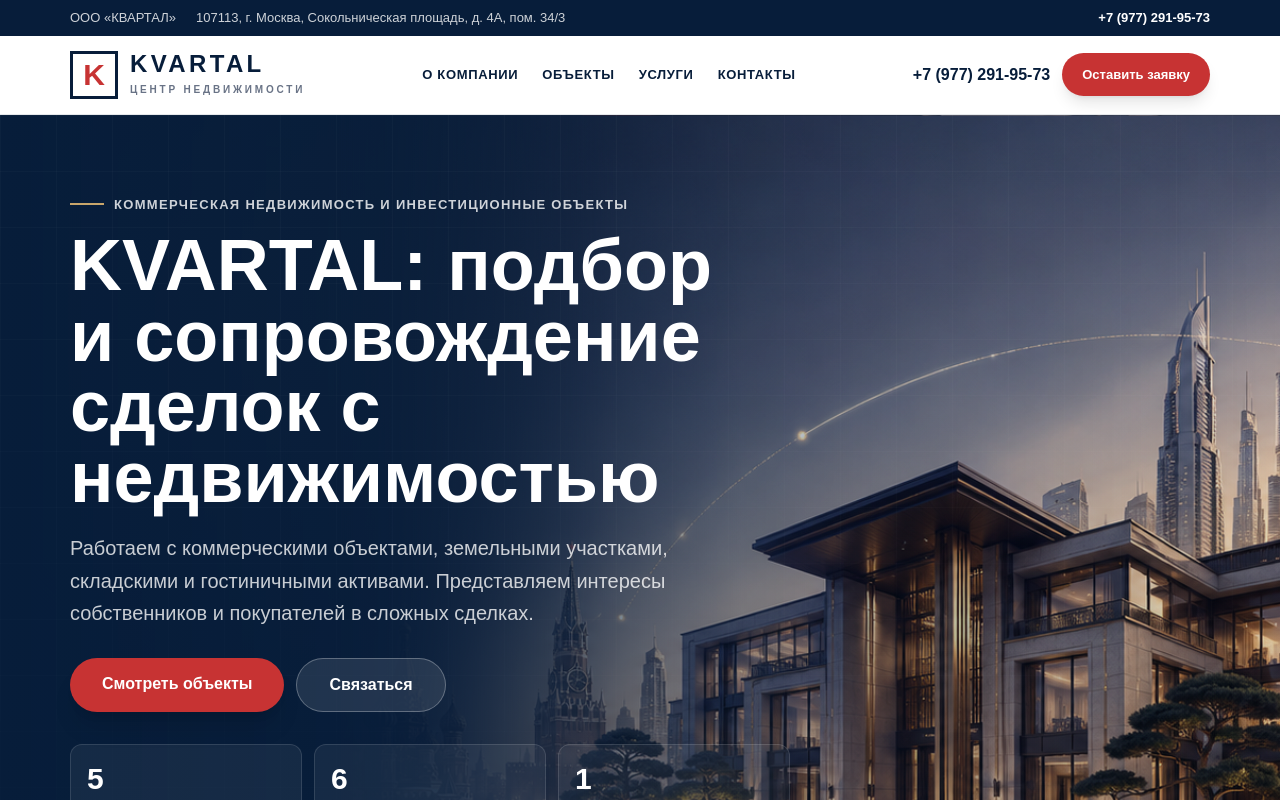
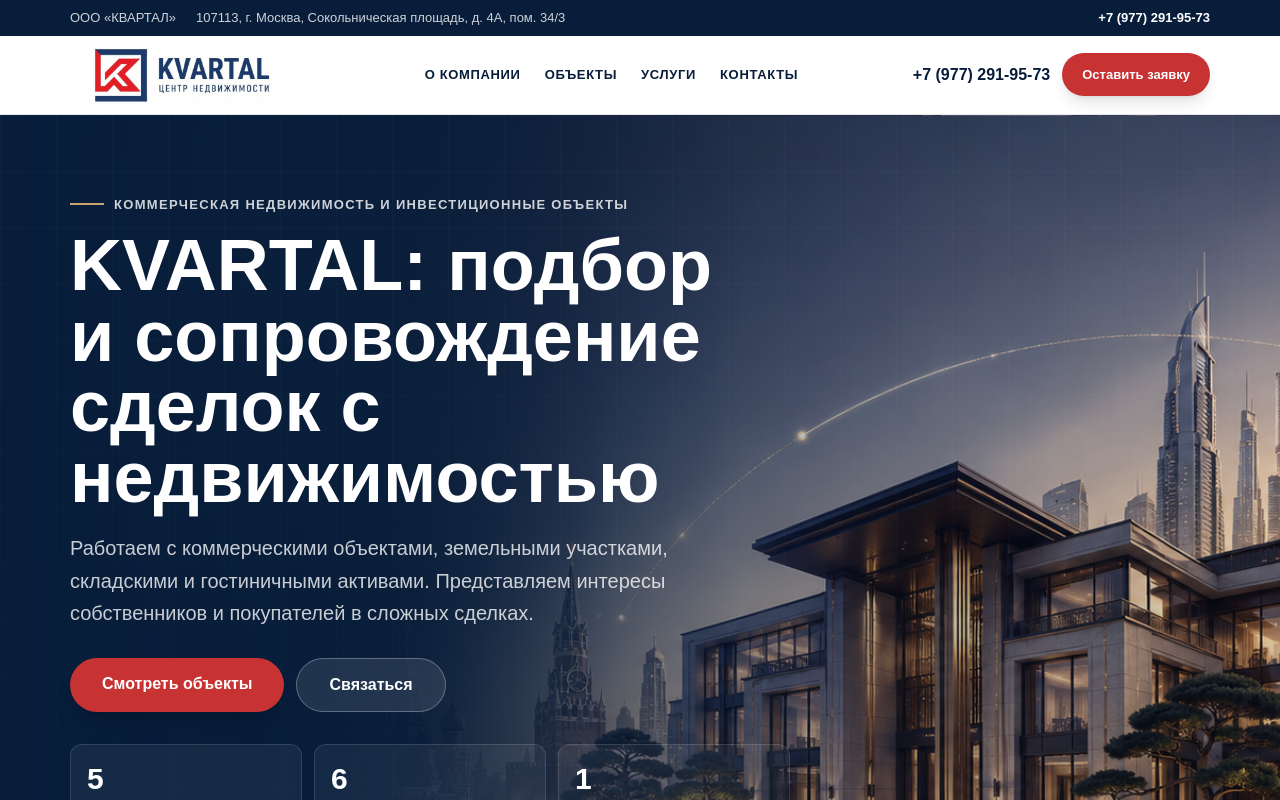
Before and after one commit to AVOINVESTGROUP/kvartal-demo, a Next.js app in the folder apps/web/: page / in a window 1280 px wide. Shown: the top 800 px of the page. Built offline with nearby package versions, Linux system fonts and the light colour scheme.

Commit message:
Fix Kvartal logo and objects heading

```diff
--- a/apps/web/src/components/Footer.tsx
+++ b/apps/web/src/components/Footer.tsx
@@ -1,18 +1,18 @@
+import Image from "next/image";
+
 export const Footer = () => {
   return (
     <footer id="contacts" className="bg-kv-navy py-8 text-white/72">
       <div className="mx-auto max-w-kv-container px-5">
         <div className="flex flex-col gap-7 md:flex-row md:items-start md:justify-between">
-          <div className="flex min-w-max items-center gap-3.5 text-white">
-            <div className="flex h-12 w-12 items-center justify-center border-[3px] border-white/70 text-3xl font-extrabold leading-none text-kv-red">
-              K
-            </div>
-            <div>
-              <span className="block text-2xl font-extrabold uppercase leading-none tracking-[0.14em]">Kvartal</span>
-              <span className="mt-1.5 block whitespace-nowrap text-[10px] font-bold uppercase tracking-[0.28em]">
-                Центр недвижимости
-              </span>
-            </div>
+          <div className="rounded bg-white p-2">
+            <Image
+              src="/images/kvartal-logo.png"
+              alt="KVARTAL центр недвижимости"
+              width={240}
+              height={72}
+              className="h-auto w-[210px] md:w-[240px]"
+            />
           </div>
 
           <div className="max-w-xl text-sm leading-relaxed md:text-right">
--- a/apps/web/src/components/Header.tsx
+++ b/apps/web/src/components/Header.tsx
@@ -1,19 +1,11 @@
+import Image from "next/image";
+
 export const Header = () => {
   return (
     <header className="sticky top-0 z-50 border-b border-kv-navy/10 bg-white/95 backdrop-blur-md">
       <div className="mx-auto flex min-h-[64px] max-w-kv-container items-center justify-between gap-4 px-5 md:min-h-[78px]">
-        <a href="#" className="flex min-w-0 items-center gap-3">
-          <div className="flex h-10 w-10 shrink-0 items-center justify-center border-[3px] border-kv-navy bg-white text-2xl font-extrabold leading-none text-kv-red md:h-12 md:w-12 md:text-3xl">
-            K
-          </div>
-          <div className="min-w-0">
-            <span className="block text-xl font-extrabold uppercase leading-none tracking-[0.12em] text-kv-navy md:text-2xl md:tracking-[0.14em]">
-              Kvartal
-            </span>
-            <span className="mt-1.5 block whitespace-nowrap text-[8px] font-bold uppercase tracking-[0.2em] text-kv-muted md:text-[10px] md:tracking-[0.28em]">
-              Центр недвижимости
-            </span>
-          </div>
+        <a href="#" className="relative block h-[48px] w-[190px] shrink-0 md:h-[58px] md:w-[240px]" aria-label="KVARTAL">
+          <Image src="/images/kvartal-logo.png" alt="KVARTAL центр недвижимости" fill priority sizes="240px" className="object-contain" />
         </a>
 
         <nav className="hidden items-center gap-6 text-[13px] font-extrabold uppercase tracking-wider text-kv-navy lg:flex">
--- a/apps/web/src/components/Objects.tsx
+++ b/apps/web/src/components/Objects.tsx
@@ -125,7 +125,7 @@
               Витрина объектов
             </span>
             <h2 id="objects-title" className="max-w-3xl text-3xl font-black leading-[1.08] tracking-tight text-kv-navy md:text-5xl">
-              Реальные объекты из презентационных материалов KVARTAL
+              Актуальные предложения для покупки и инвестиций
             </h2>
           </div>
         </div>
```
Also changed, not shown: apps/web/public/images/kvartal-logo.png (added).
